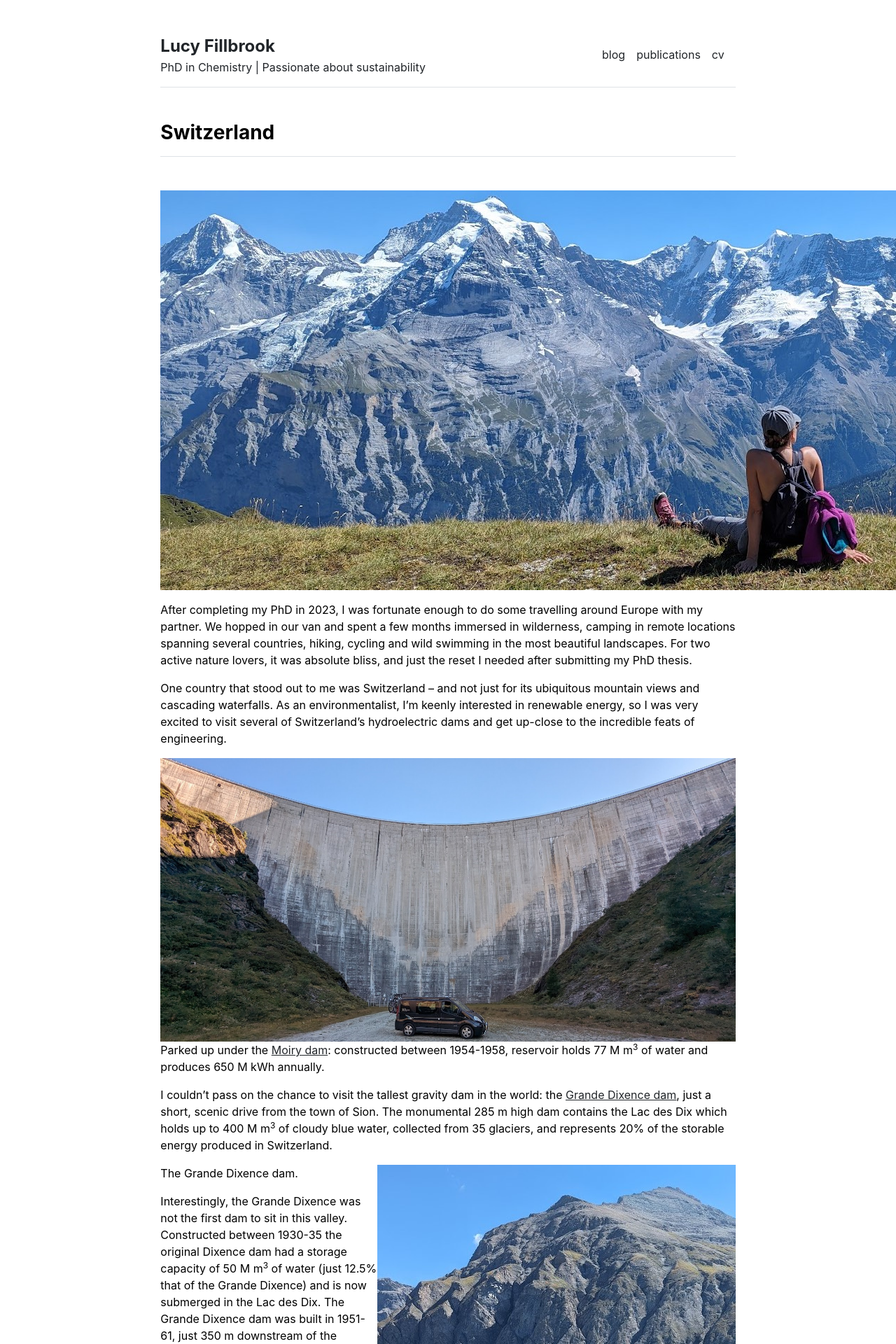
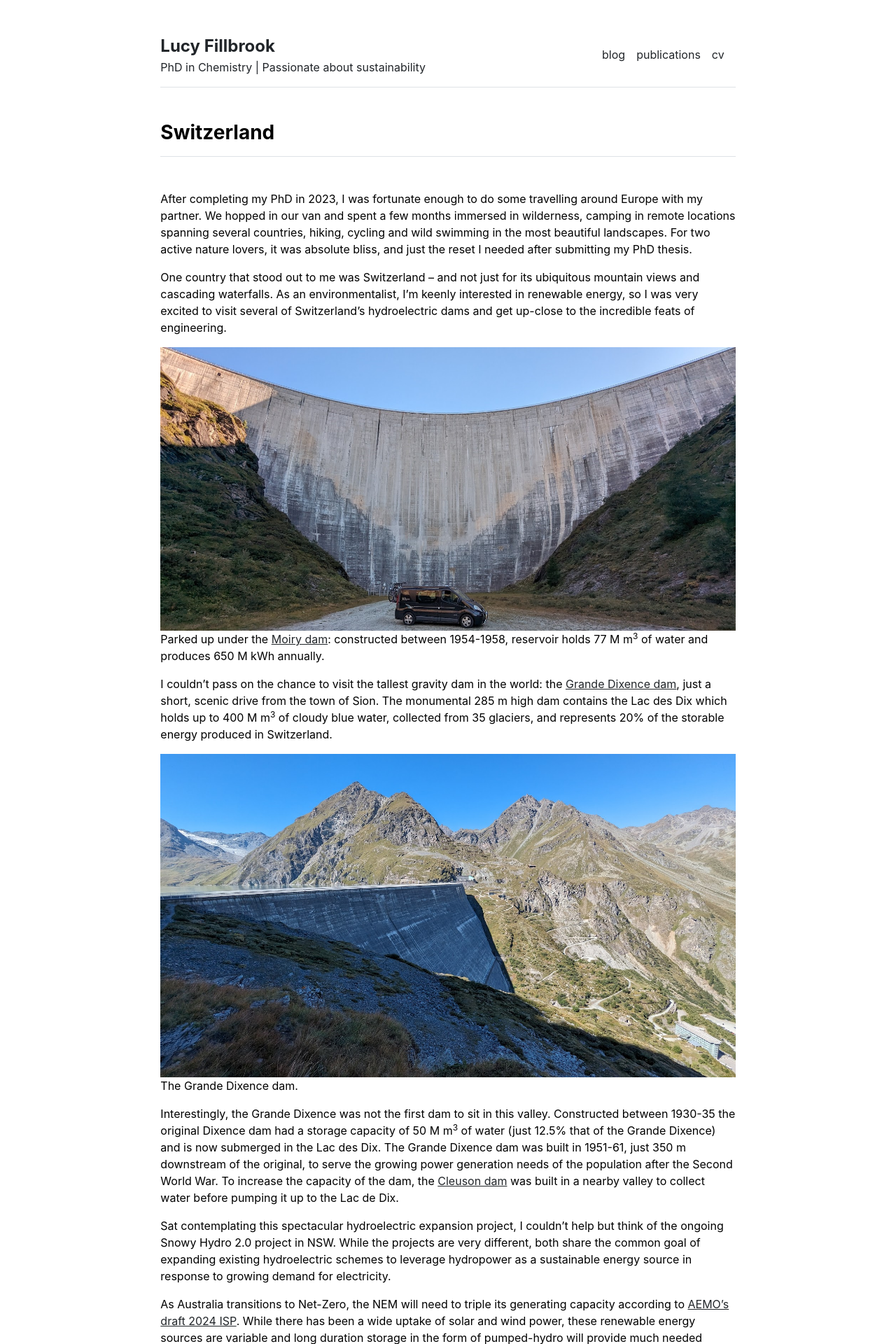
Before and after one commit to lfillbrook/lfillbrook.github.io, a Jekyll site: the page built from _posts/2024-03-13-switzerland.md, in a window 1280 px wide. Shown: the top 1920 px of the page at 70% size. Built offline with Jekyll 4.4.1, drawn with Linux system fonts in a browser that asks for light colours.

Commit message:
Update 2024-03-13-switzerland.md

```diff
--- a/_posts/2024-03-13-switzerland.md
+++ b/_posts/2024-03-13-switzerland.md
@@ -4,21 +4,19 @@ title: "Switzerland"
 description: "… the flag isn’t the only big plus!"
 ---
 
-![Mountains](https://github.com/lfillbrook/lfillbrook.github.io/blob/main/assets/img/CH/Mountains.jpg)
-
 After completing my PhD in 2023, I was fortunate enough to do some travelling around Europe with my partner. We hopped in our van and spent a few months immersed in wilderness, camping in remote locations spanning several countries, hiking, cycling and wild swimming in the most beautiful landscapes. For two active nature lovers, it was absolute bliss, and just the reset I needed after submitting my PhD thesis.
 
 One country that stood out to me was Switzerland – and not just for its ubiquitous mountain views and cascading waterfalls. As an environmentalist, I’m keenly interested in renewable energy, so I was very excited to visit several of Switzerland’s hydroelectric dams and get up-close to the incredible feats of engineering.
 
 <figure>
-  <img src="{{site.url}}/assets/img/CH/Moiry.jpg" alt="Moiry dam" class="img-fluid"/>
+  <img src="{{site.url}}/assets/img/CH/Moiry.jpg" alt="Moiry dam" class="w-70 img-fluid"/>
   <figcaption>Parked up under the <a href="https://www.alpiq.com/power-generation/hydropower-plants/storage-power-plants/gougra">Moiry dam</a>: constructed between 1954-1958, reservoir holds 77 M m<sup>3</sup> of water and produces 650 M kWh annually.</figcaption>
 </figure>
 
 I couldn’t pass on the chance to visit the tallest gravity dam in the world: the [Grande Dixence dam](https://www.grande-dixence.ch/en/the-complex/dams/grande-dixence-78/), just a short, scenic drive from the town of Sion. The monumental 285 m high dam contains the Lac des Dix which holds up to 400 M m<sup>3</sup> of cloudy blue water, collected from 35 glaciers, and represents 20% of the storable energy produced in Switzerland.
 
 <figure>
-  <img src="{{site.url}}/assets/img/CH/Dixence.jpg" alt="Grande Dixence dam" class="float-end"/>
+  <img src="{{site.url}}/assets/img/CH/Dixence1.jpg" alt="Grande Dixence dam" class="w-70 img-fluid"/>
   <figcaption>The Grande Dixence dam.</figcaption>
 </figure>
 
```
